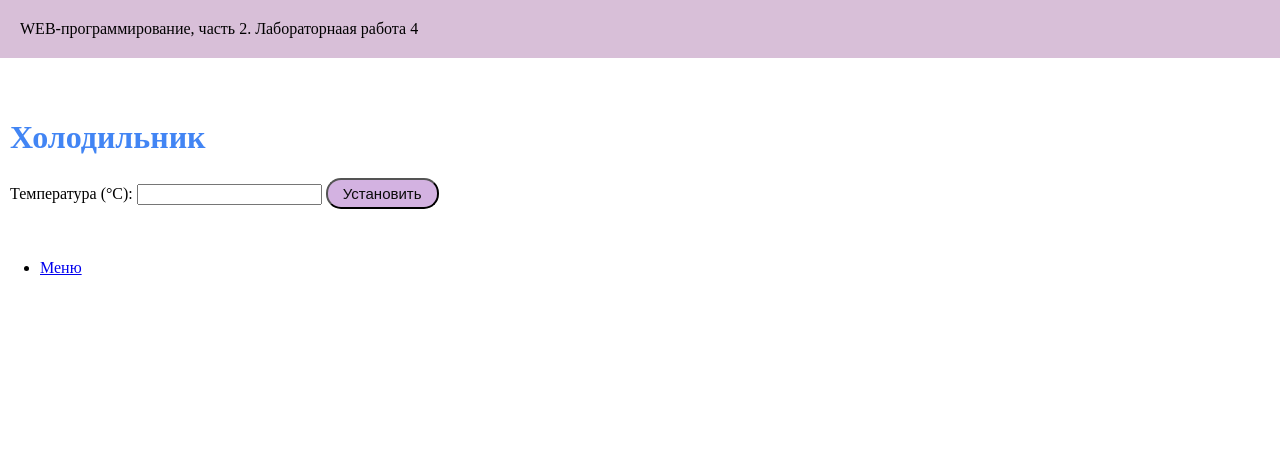
After one commit to Lesssya/web-backend-labs, a Flask app: page /lab4/fridge in a window 1280 px wide. The commit adds this page. Shown: the top 449 px of the page. Run offline with Flask 3, Linux system fonts and the light colour scheme.

Commit message:
Холодитьник

```diff
--- a/lab4.py
+++ b/lab4.py
@@ -1,4 +1,4 @@
-from flask import Blueprint, render_template, request, redirect, session
+from flask import Blueprint, render_template, request, redirect, session, url_for
 lab4 = Blueprint('lab4', __name__)
 
 
@@ -126,14 +126,11 @@ def tree():
 
 
 users = [
-    {'login': 'alex', 'password': '123'},
-    {'login': 'bob', 'password': '555'},
-    {'login': 'olesya', 'password': 'olesya0802'},
-    {'login': 'lessya', 'password': 'zan2004'},
+
     {'login': 'alex', 'password': '123', 'name': 'Алексей Петров', 'gender': 'мужчина'},
     {'login': 'bob', 'password': '555', 'name': 'Боб Иванов', 'gender': 'мужчина'},
     {'login': 'olesya', 'password': 'olesya0802', 'name': 'Олеся Занозина', 'gender': 'женщина'},
-    {'login': 'lessya', 'password': 'zan2004', 'name': 'Олеся Иванченко', 'gender': 'женщина'},
+    {'login': 'lessya', 'password': 'zan2004', 'name': 'Леся Иванова', 'gender': 'женщина'},
 ]
 
 
@@ -146,8 +143,7 @@ def login():
             for user in users:
                 if user['login'] == login:
                     name = user['name']
-                    return render_template('/lab4/login.html', authorized=authorized,
-                                           login=login, name=name)
+                    return render_template('/lab4/login.html', authorized=authorized, login=login, name=name)
         else:
             authorized = False
             login = ''
@@ -176,3 +172,28 @@ def login():
 def logout():
     session.pop('login', None)
     return redirect('/lab4/login')
+
+
+@lab4.route('/lab4/fridge', methods=['GET', 'POST'])
+def fridge():
+    error = None
+    temperature = None
+    snowflakes = None
+
+    if request.method == "POST":
+        temperature = float(request.form["temperature"])
+        if temperature is None:
+            error = "Ошибка: не задана температура"
+        elif temperature < -12:
+            error = "Не удалось установить температуру — слишком низкое значение"
+        elif temperature > -1:
+            error = "Не удалось установить температуру — слишком высокое значение"
+        else:
+            if -12 <= temperature <= -9:
+                snowflakes = 3
+            elif -8 <= temperature <= -5:
+                snowflakes = 2
+            elif -4 <= temperature <= -1:
+                snowflakes = 1
+
+    return render_template('/lab4/fridge.html', error=error, temperature=temperature, snowflakes=snowflakes)
--- a/static/main.css
+++ b/static/main.css
@@ -44,3 +44,9 @@ button {
     border-color: #000000;
     font-size: 15px;
   }
+
+.img1 {
+    width: 30px;
+    height: 30px;
+    margin-left: 10px;
+}
--- /dev/null
+++ b/templates/lab4/fridge.html
@@ -0,0 +1,21 @@
+{% extends "base.html" %}
+
+{% block lab %} Лабораторнаая работа 4 {% endblock %}
+
+{% block main %}
+    <h1 style="color: #4285f4;">Холодильник</h1>
+    {% if error %}
+        <p>{{ error }}</p>
+    {% elif temperature %}
+        <h2 style="color: #4285f4;">Установлена температура: {{ temperature }}°С</h2>
+        {% for i in range(snowflakes) %}
+            <img class="img1" src='/static/lab4/snowflake.png' alt='Снежинка'>
+        {% endfor %}
+    {% else %}
+        <form method="POST">
+            <label for="temperature">Температура (°С):</label>
+            <input type="number" id="temperature" name="temperature" required>
+            <button type="submit">Установить</button>
+        </form>
+    {% endif %}
+{% endblock %}
--- a/templates/lab4/lab4.html
+++ b/templates/lab4/lab4.html
@@ -28,7 +28,7 @@
             <a href="/lab4/login">Авторизация</a>
         </li>
         <li>
-            <a href=""></a>
+            <a href="/lab4/fridge">Холодильник</a>
         </li>
     </ol>
 {% endblock %}
```
Also changed, not shown: static/lab4/snowflake.png (added).
